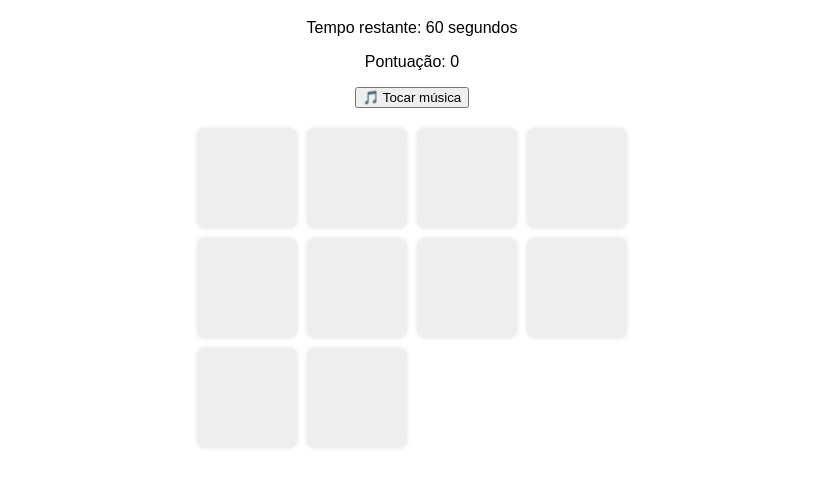
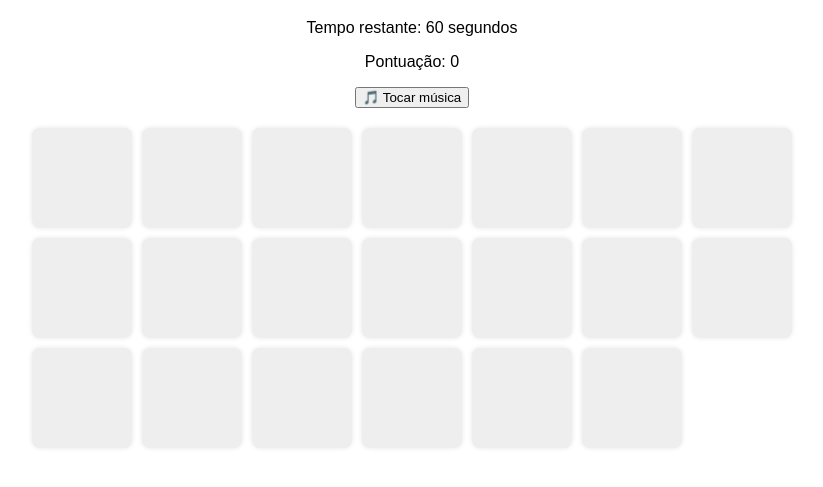
Before and after one commit to GilHorch/Jogo-cartas-viradas, a plain HTML site: page index.html in a window 1280 px wide. Shown: the part 61-548 px from the top of the page, without its empty margins (228-1051 px from the left). Drawn offline with Linux system fonts and the light colour scheme.

Commit message:
Update index.html

```diff
--- a/index.html
+++ b/index.html
@@ -11,7 +11,7 @@
         /* Estilo do tabuleiro de jogo como grid */
         .game-board {
             display: grid;
-            grid-template-columns: repeat(4, 100px);
+            grid-template-columns: repeat(7, 100px);
             gap: 10px;
             justify-content: center;
             margin-top: 20px;
@@ -78,13 +78,31 @@
     </div>
 
     <script>
-        // Lista de imagens do jogo
-        const images = [
-            { id: 'img1', src: 'img/img1.jpg' },
-            { id: 'img2', src: 'img/img2.jpg' },
-            { id: 'img3', src: 'img/img3.jpg' },
-            { id: 'img4', src: 'img/img4.jpg' },
-            { id: 'img5', src: 'img/img5.jpg' }
+
+        // Lista de imagens com IDs fixos
+        const imagesA = [
+            { id: "1", src: "1.png" },
+            { id: "2", src: "3.png" },
+            { id: "3", src: "5.png" },
+            { id: "4", src: "7.png" },
+            { id: "5", src: "9.png" },
+            { id: "6", src: "11.png" },
+            { id: "7", src: "13.png" },
+            { id: "8", src: "15.png" },
+            { id: "9", src: "17.png" },
+            { id: "10", src: "19.png" }
+        ];
+        const imagesB = [
+            { id: "1", src: "2.png" },
+            { id: "2", src: "4.png" },
+            { id: "3", src: "6.png" },
+            { id: "4", src: "8.png" },
+            { id: "5", src: "10.png" },
+            { id: "6", src: "12.png" },
+            { id: "7", src: "14.png" },
+            { id: "8", src: "16.png" },
+            { id: "9", src: "18.png" },
+            { id: "10", src: "20.png" }
         ];
 
         // Variáveis de controle
@@ -105,7 +123,7 @@
             const board = document.getElementById("gameBoard");
             board.innerHTML = "";
 
-            const pairImages = shuffle([...images, ...images]);
+            const pairImages = shuffle([...imagesA, ...imagesB]);
             gameCards = [];
 
             // Cria cada carta
```
